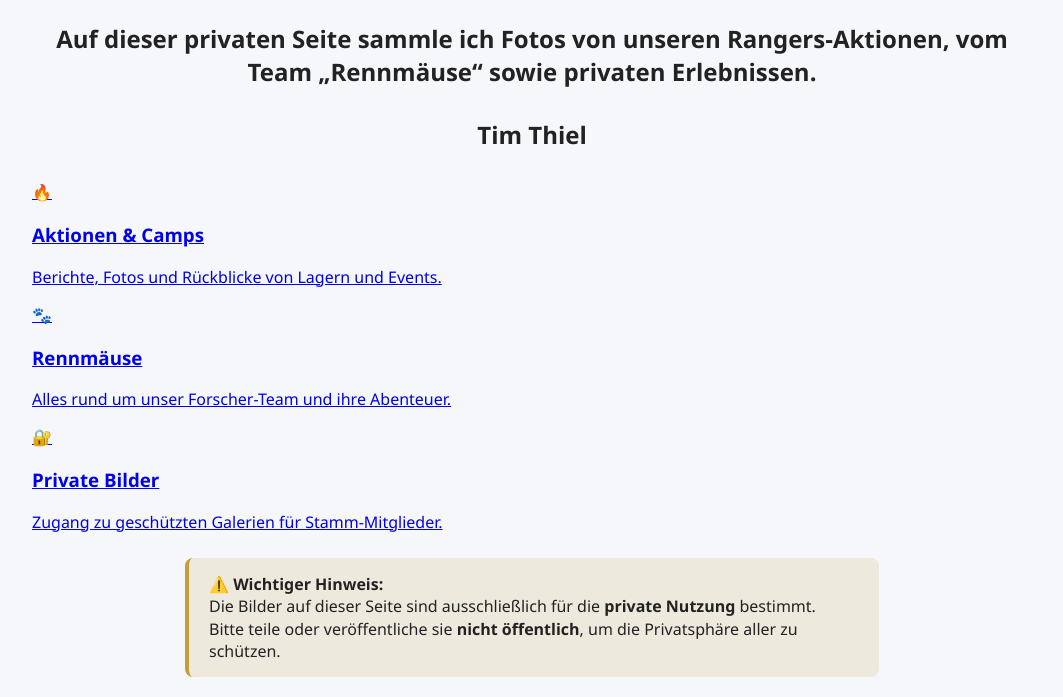
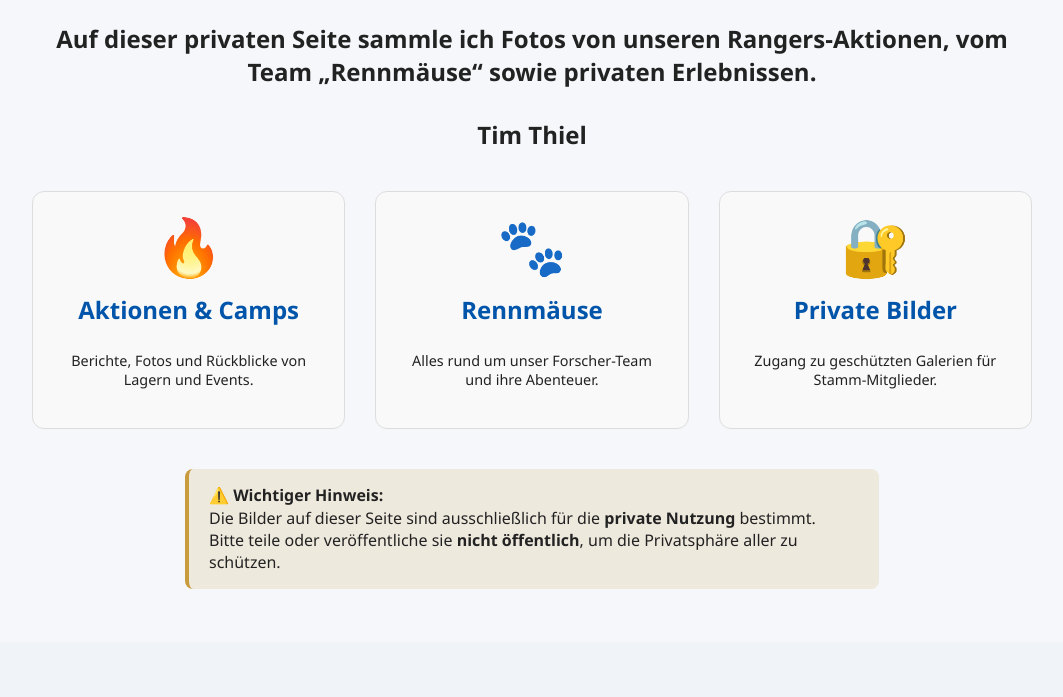
Before and after one commit to Tim-Thiel/r-rangers-test, a PHP site: page / in a window 1280 px wide. Shown: the part 158-855 px from the top of the page, without its empty margins (108-1171 px from the left). After the commit the page ends 747 px from the top, so only its background shows below. Run offline with PHP 8.4, Linux system fonts and the light colour scheme.

Commit message:
Update style.css

```diff
--- a/css/style.css
+++ b/css/style.css
@@ -253,28 +253,58 @@ footer {
    STYLES VON index.html
    (Startseite-Menü)
    ================================================ */
-.menu {
+.landing-grid {
     display: grid;
-    grid-template-columns: repeat(auto-fit, minmax(220px, 1fr));
-    gap: 20px;
-    margin-top: 30px;
+    /* Definiert ein Grid mit 3 Spalten auf großen Bildschirmen */
+    grid-template-columns: repeat(auto-fit, minmax(280px, 1fr));
+    gap: 30px; /* Abstand zwischen den Karten */
+    margin: 40px 0;
+
+    /* Zentriert den Grid-Container bei Bedarf */
+    justify-content: center;
 }
-.menu-card {
-    background: #f3f7ff;
-    padding: 20px;
-    border-radius: 18px;
-    border: 2px solid var(--ranger-blue);
+
+.landing-card {
+    display: flex;
+    flex-direction: column;
+    align-items: center; /* Zentriert den Inhalt horizontal */
     text-align: center;
-    cursor: pointer;
-    transition: 0.2s;
+
+    /* Design */
+    padding: 25px;
+    background-color: #f9f9f9;
+    border: 1px solid #ddd;
+    border-radius: 12px;
+    text-decoration: none;
+    color: var(--text-dark);
+    transition: transform 0.3s, box-shadow 0.3s, border-color 0.3s;
 }
-.menu-card:hover {
-    transform: scale(1.03);
-    background: #d8e8ff;
+
+/* Hover-Effekt: Hebt die Karte an und akzentuiert sie in Ranger-Blau */
+.landing-card:hover {
+    transform: translateY(-5px);
+
+    /* Blauer Schatten in Ranger-Farbe */
+    box-shadow: 0 15px 25px rgba(0, 85, 170, 0.25);
+    border-color: var(--ranger-blue); /* Blauer Rand */
 }
-.menu-card h2 {
-    margin-top: 10px;
-    color: var(--ranger-blue-dark);
+
+.landing-card .emoji {
+    font-size: 3.5rem; /* Große Symbole */
+    margin-bottom: 10px;
+    line-height: 1; /* Für bessere vertikale Zentrierung des Emojis */
+}
+
+.landing-card h3 {
+    color: var(--ranger-blue);
+    margin: 10px 0;
+    font-size: 1.5rem;
+    font-weight: 700;
+}
+
+.landing-card p {
+    color: var(--text-muted);
+    font-size: 0.9rem;
 }
 .info-box {
     margin-top: 25px;
```
